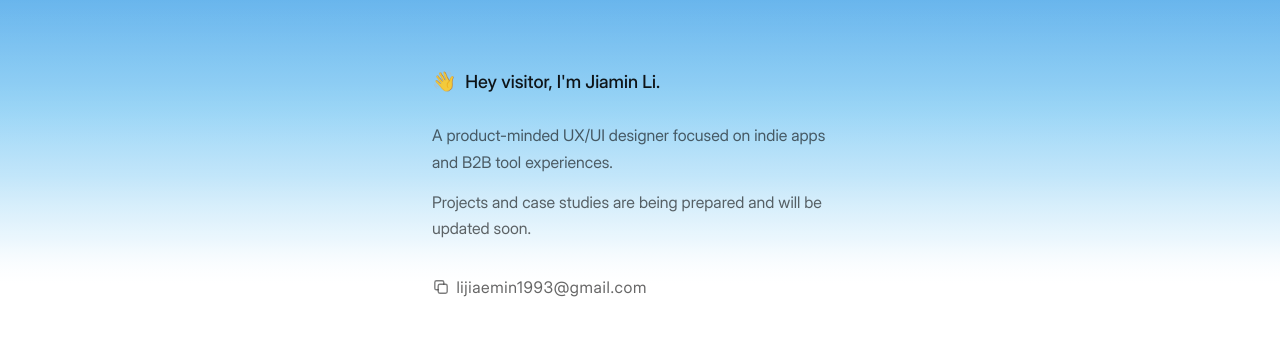
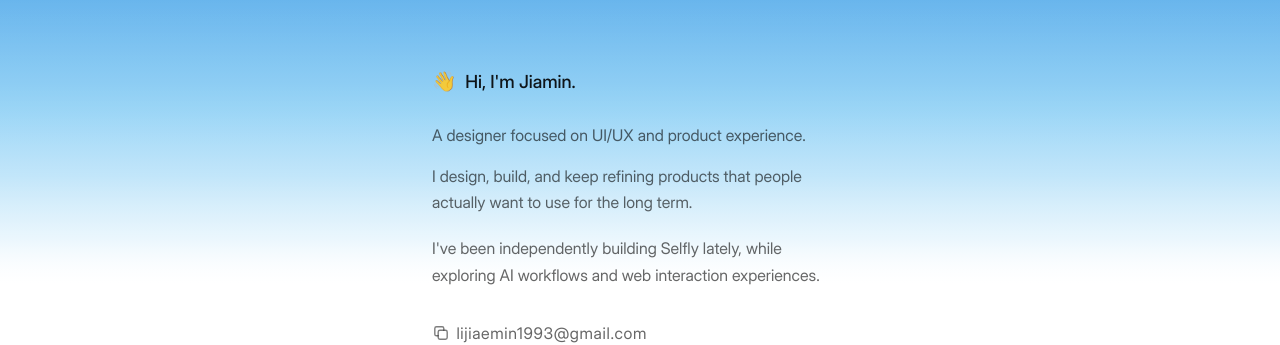
Before and after one commit to jaemin17/portfolio-pro, a Next.js app: page /en/ in a window 1280 px wide. Shown: the part 146-491 px from the top of the page. Built offline with nearby package versions, Linux system fonts and the light colour scheme.

Commit message:
Refresh the hero intro copy around Selfly and product craft.
Rewrite the greeting and supporting lines in both locales, and add a focus paragraph with matching spacing before the email.

```diff
--- a/src/app/[locale]/page.module.css
+++ b/src/app/[locale]/page.module.css
@@ -59,7 +59,7 @@
 }
 
 .body {
-  margin: 0 0 2rem;
+  margin: 1.25rem 0 2rem;
   font-size: 1rem;
   letter-spacing: 0;
   line-height: 1.65;
--- a/src/app/[locale]/page.tsx
+++ b/src/app/[locale]/page.tsx
@@ -48,7 +48,8 @@ export default async function HomePage({ params }: HomePageProps) {
             {copy.name}
           </h1>
           <p className={styles.lead}>{copy.lead}</p>
-          <p className={styles.body}>{copy.body}</p>
+          <p className={styles.lead}>{copy.body}</p>
+          <p className={styles.body}>{copy.focus}</p>
           <CopyEmail
             email={copy.email}
             copyLabel={copy.copyEmail}
--- a/src/i18n/copy.ts
+++ b/src/i18n/copy.ts
@@ -9,6 +9,7 @@ export type HomeCopy = {
   name: string;
   lead: string;
   body: string;
+  focus: string;
   email: string;
   copyEmail: string;
   copiedEmail: string;
@@ -20,9 +21,10 @@ export type HomeCopy = {
 
 const copy: Record<Locale, HomeCopy> = {
   zh: {
-    name: "Hey visitor，我是 Jiamin Li。",
-    lead: "偏产品型的 UX/UI 设计师，关注独立产品开发与 B2B 工具体验。",
-    body: "项目与 case study 正在整理中，稍后更新。",
+    name: "Hi，我是 Jiamin。",
+    lead: "一名专注于 UI/UX 与产品体验的设计师。",
+    body: "我设计、开发，并持续打磨真正有人愿意长期使用的产品。",
+    focus: "最近正在独立开发 Selfly，同时探索 AI 工作流和 Web 交互体验。",
     email: "lijiaemin1993@gmail.com",
     copyEmail: "复制邮箱",
     copiedEmail: "已复制",
@@ -41,9 +43,10 @@ const copy: Record<Locale, HomeCopy> = {
     footerRole: "Product Designer · UX/UI · Independent Builder",
   },
   en: {
-    name: "Hey visitor, I'm Jiamin Li.",
-    lead: "A product-minded UX/UI designer focused on indie apps and B2B tool experiences.",
-    body: "Projects and case studies are being prepared and will be updated soon.",
+    name: "Hi, I'm Jiamin.",
+    lead: "A designer focused on UI/UX and product experience.",
+    body: "I design, build, and keep refining products that people actually want to use for the long term.",
+    focus: "I've been independently building Selfly lately, while exploring AI workflows and web interaction experiences.",
     email: "lijiaemin1993@gmail.com",
     copyEmail: "Copy email",
     copiedEmail: "Copied",
```
